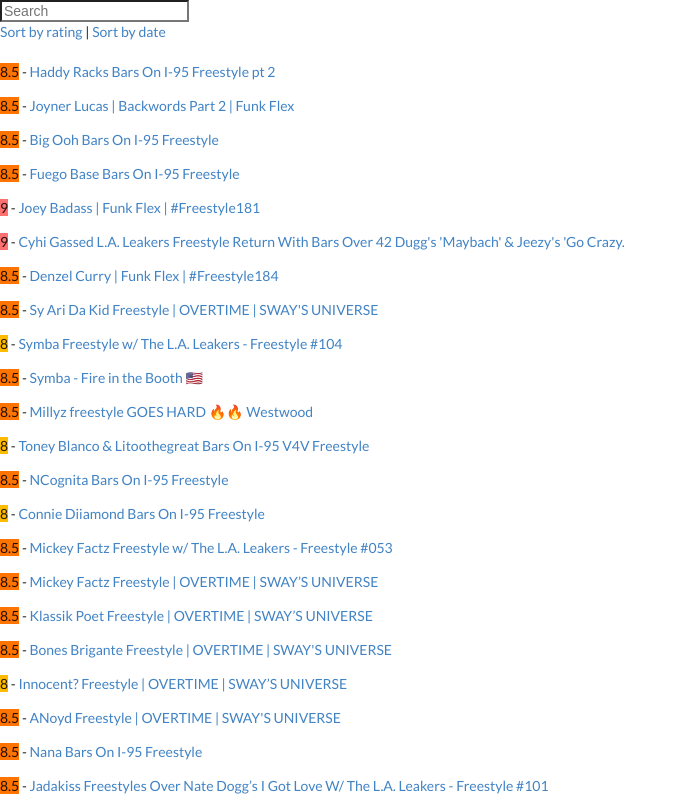
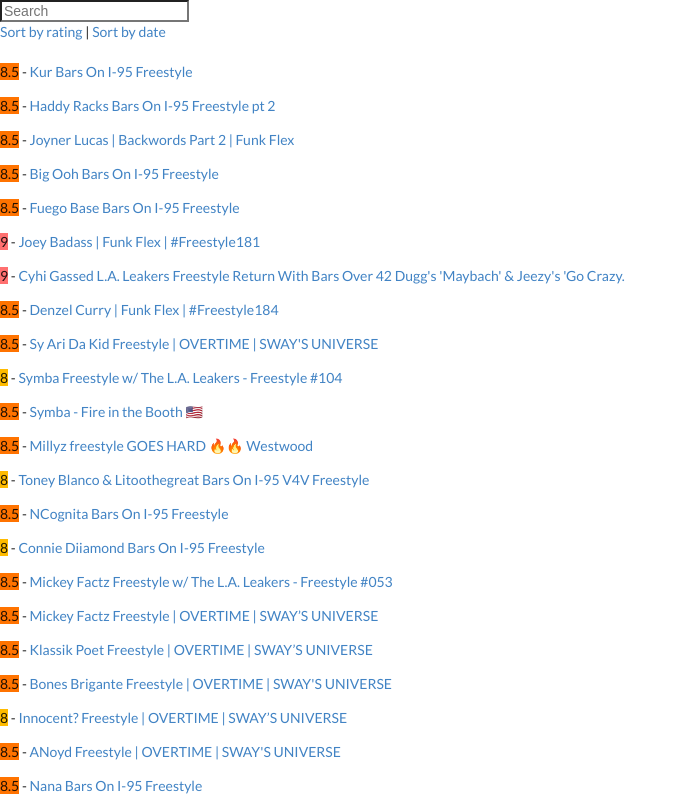
Before and after one commit to imphasing/freestyles, a React (Create React App) app: page / in a window 1280 px wide. Shown: the top 800 px of the page, without its empty margins (0-687 px from the left). Built offline with nearby package versions, Linux system fonts and the light colour scheme.

Commit message:
Kur with the pain

```diff
--- a/src/Components/Freestyles.js
+++ b/src/Components/Freestyles.js
@@ -1311,6 +1311,11 @@
         "url": "https://www.youtube.com/watch?v=YqOqTjcLMKk",
         rating: 8.5
     },
+    {
+        "title": "Kur Bars On I-95 Freestyle",
+        "url": "https://www.youtube.com/watch?v=ReNwG84h_fA",
+        rating: 8.5
+    },
 ].reverse();
 
 var sortedFreestyles = freestyles.concat().sort(function (a, b) {
```
